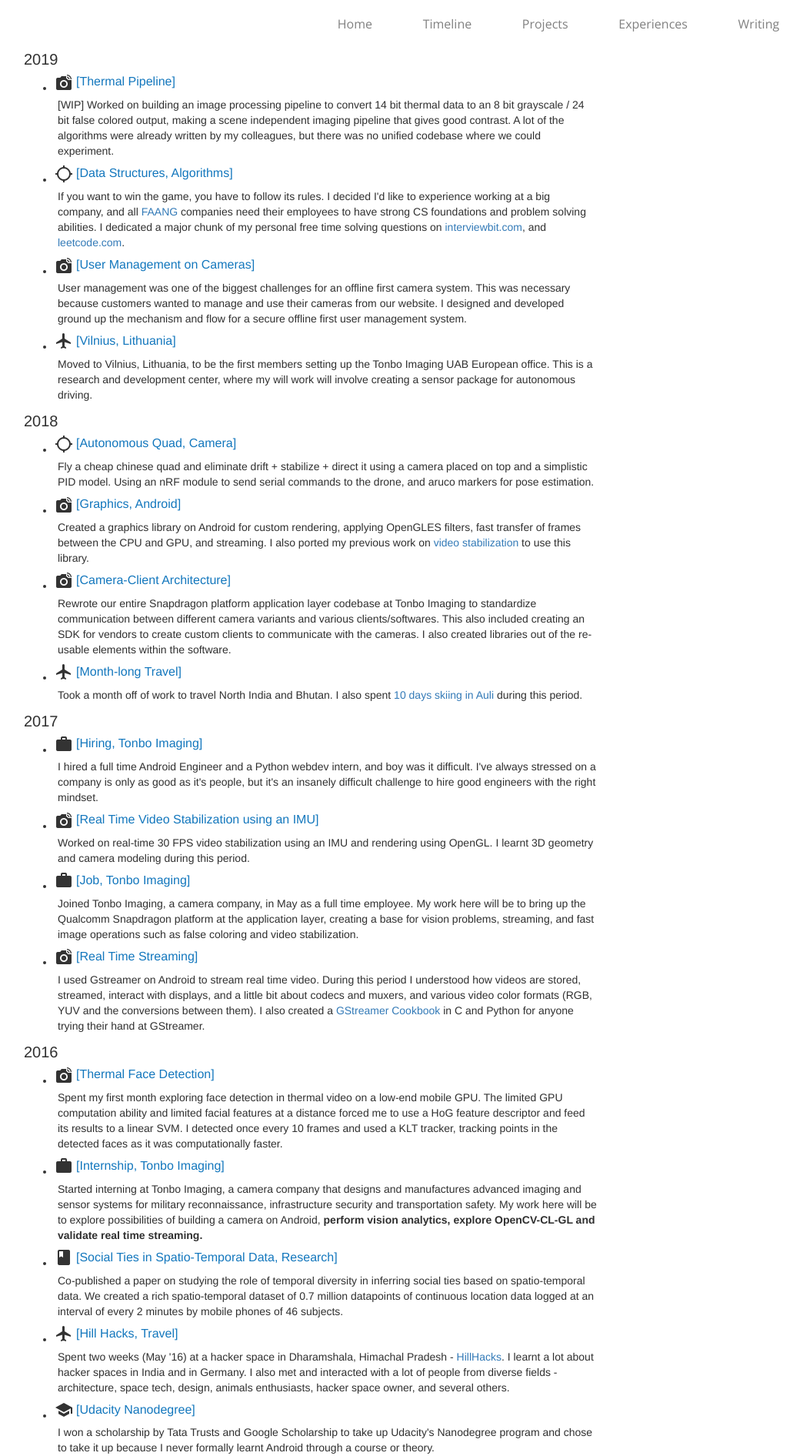
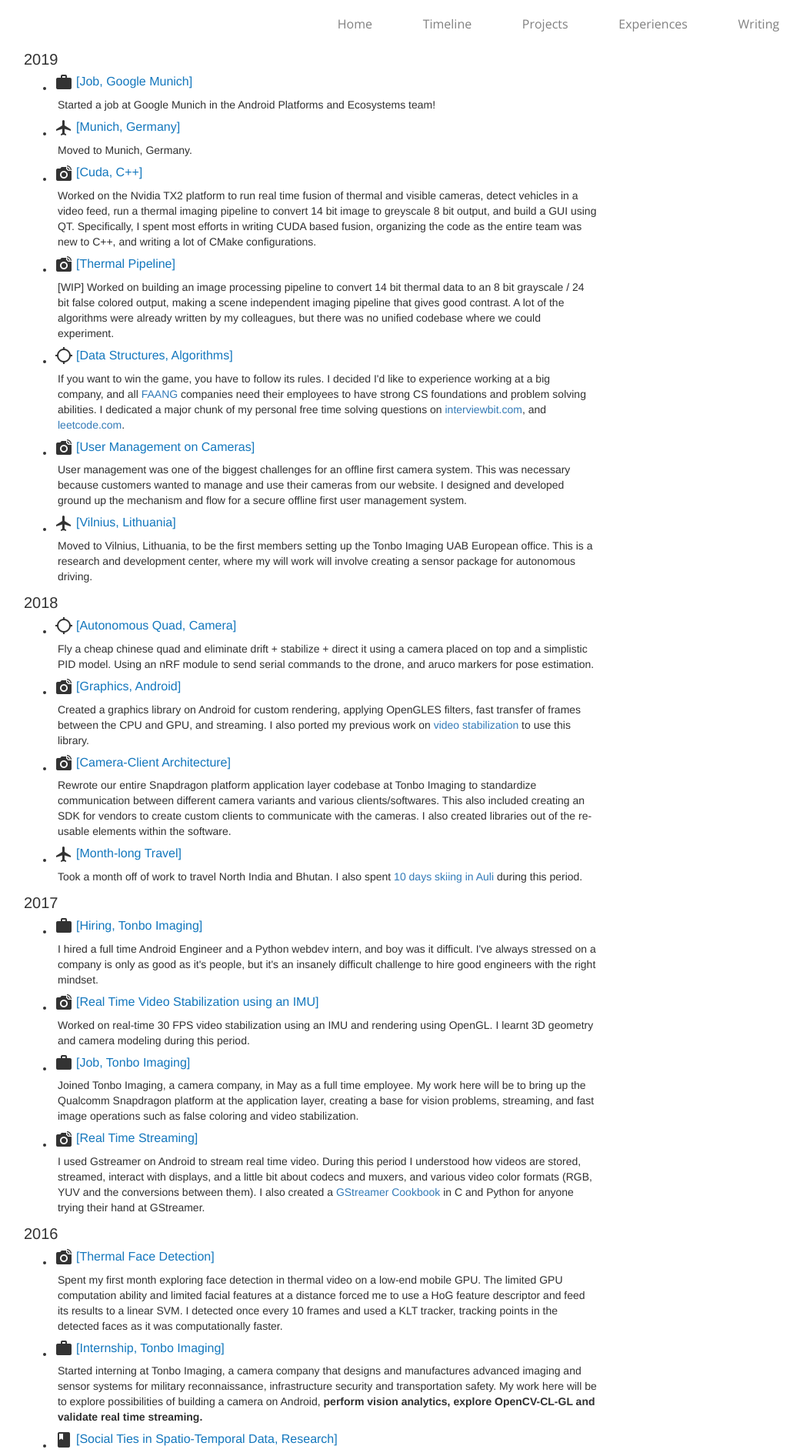
Before and after one commit to crearo/portfolio, a Flask app: page /timeline in a window 1280 px wide. Shown: the top 1892 px of the page at 77% size, without its empty margins (234-1278 px from the left). Run offline with Flask 2, Linux system fonts and the light colour scheme; some libraries are stand-ins or nearby versions.

Commit message:
Update timeline with Google Munich

```diff
--- a/templates/timeline.html
+++ b/templates/timeline.html
@@ -16,6 +16,30 @@
                 <span class="date">2019</span>
                 <ul>
                     <li>
+                        <div class="icon-title">
+                            <i class="tiny material-icons">work</i>
+                            <a href="/timeline" class="title">[Job, Google Munich]</a>
+                        </div>
+                        <span class="content">Started a job at Google Munich in the Android Platforms and Ecosystems team!
+                    </span>
+                    </li>
+                    <li>
+                        <div class="icon-title">
+                            <i class="tiny material-icons">local_airport</i>
+                            <a href="/timeline" class="title">[Munich, Germany]</a>
+                        </div>
+                        <span class="content">Moved to Munich, Germany.
+                    </span>
+                    </li>
+                    <li>
+                        <div class="icon-title">
+                            <i class="tiny material-icons">linked_camera</i>
+                            <a href="/timeline" class="title">[Cuda, C++]</a>
+                        </div>
+                        <span class="content">Worked on the Nvidia TX2 platform to run real time fusion of thermal and visible cameras, detect vehicles in a video feed, run a thermal imaging pipeline to convert 14 bit image to greyscale 8 bit output, and build a GUI using QT. Specifically, I spent most efforts in writing CUDA based fusion, organizing the code as the entire team was new to C++, and writing a lot of CMake configurations.
+                        </span>
+                    </li>
+		    <li>
                         <div class="icon-title">
                             <i class="tiny material-icons">linked_camera</i>
                             <a href="/timeline" class="title">[Thermal Pipeline]</a>
```
